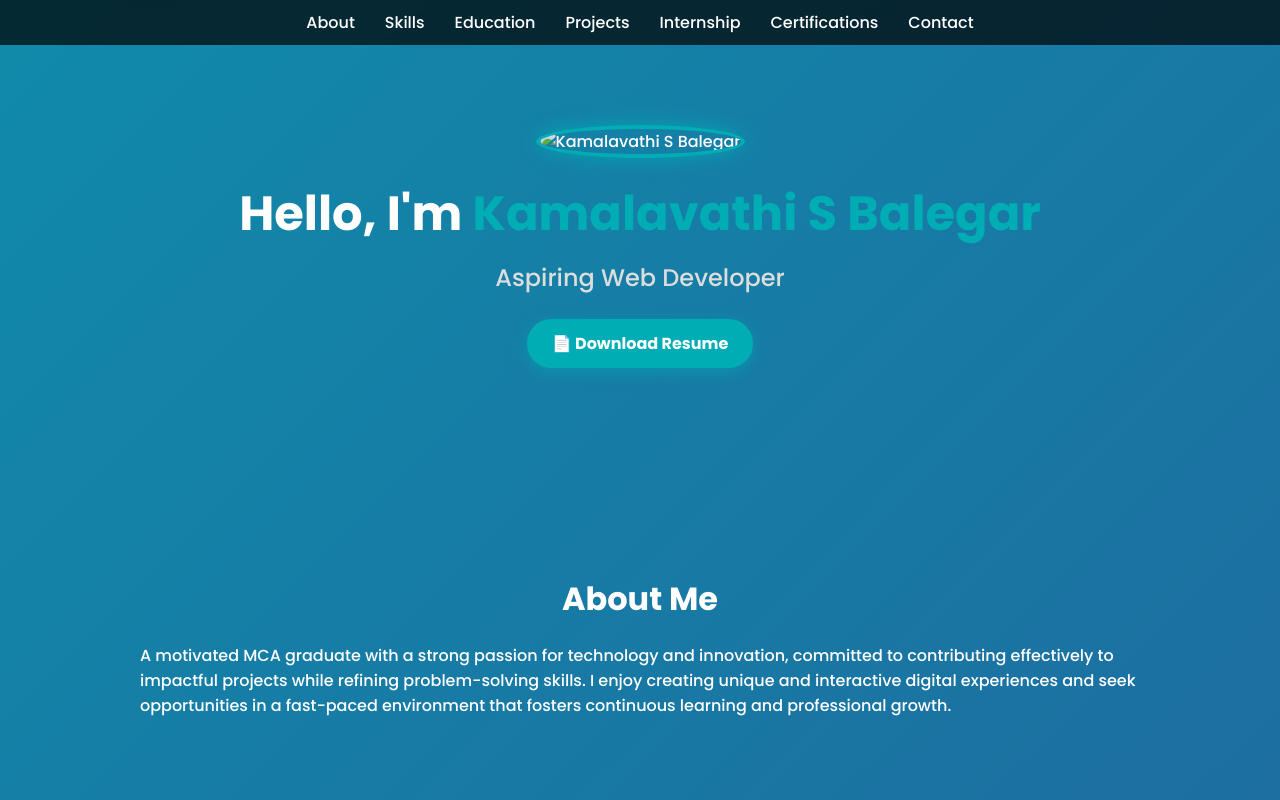
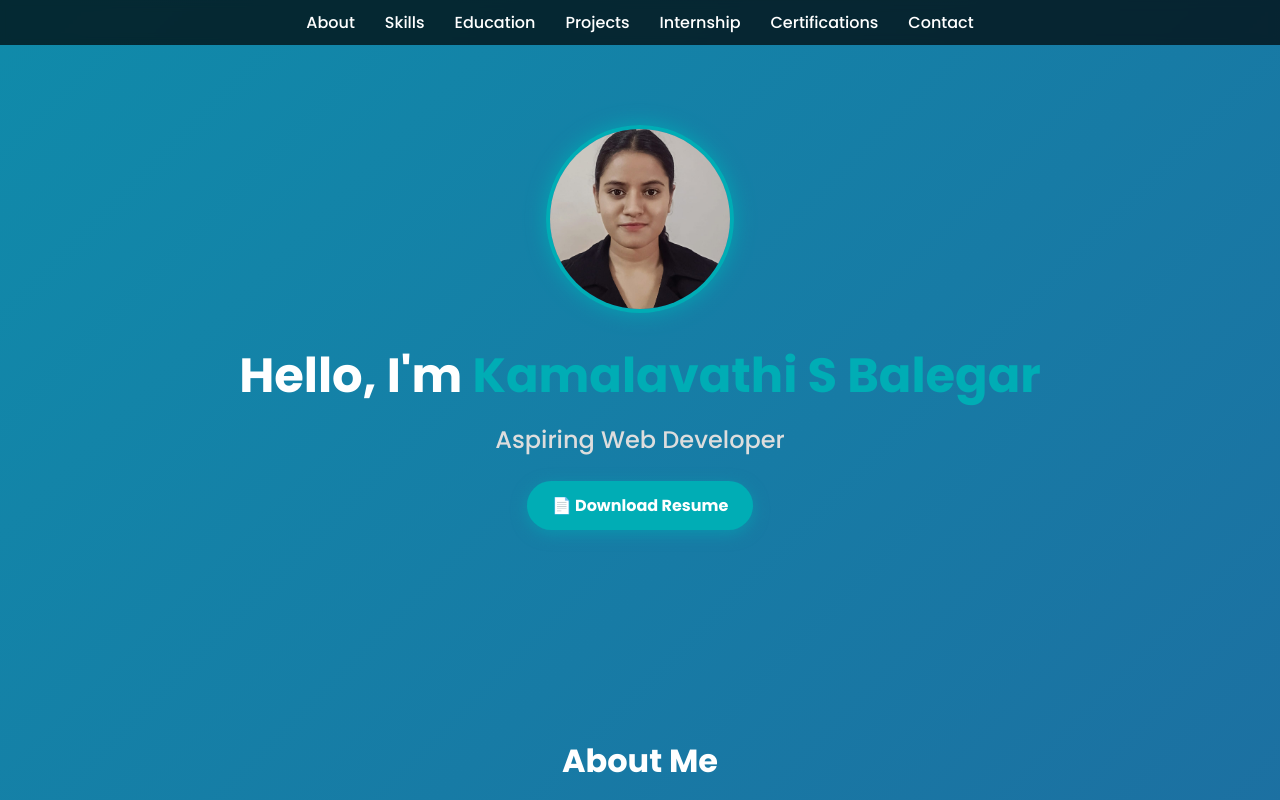
Before and after one commit to Kamalavathisb/kamalavathisb.github.io, a plain HTML site: page index.html in a window 1280 px wide. Shown: the top 800 px of the page. Drawn offline with Linux system fonts and the light colour scheme; files whose address does not match are found by name.

Commit message:
Update index.html

```diff
--- a/index.html
+++ b/index.html
@@ -158,11 +158,11 @@
 
   <!-- Hero Section -->
   <header>
-    <img src="c:\Users\kamal\OneDrive\Desktop\KYC\1CR24MC045_KAMALAVATHI S BALEGAR_PROFILE.jpg" alt="Kamalavathi S Balegar">
+    <img src="C:\Users\kamal\OneDrive\Desktop\Portfolio\profile.jpg" alt="Kamalavathi S Balegar">
     <h1>Hello, I'm <span style="color:#00adb5;">Kamalavathi S Balegar</span></h1>
     <p id="typing"></p>
     <!-- Resume Download -->
-    <a href="c:\Users\kamal\OneDrive\Desktop\KYC\1CR24MC045_KAMALAVATHI S BALEGAR_UPDATED_RESUME.pdf" class="resume-btn" download>📄 Download Resume</a>
+    <a href="C:\Users\kamal\OneDrive\Desktop\Portfolio\resume.pdf" class="resume-btn" download>📄 Download Resume</a>
   </header>
 
   <!-- About Section -->
```
